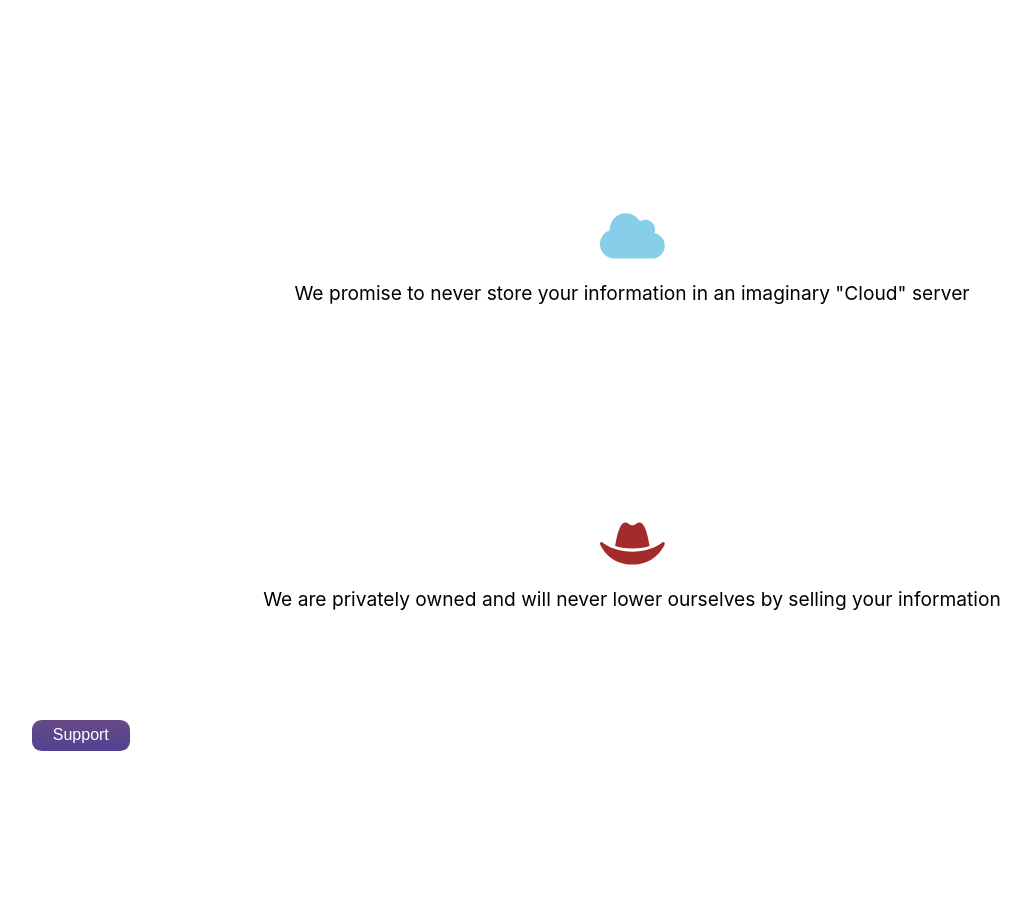
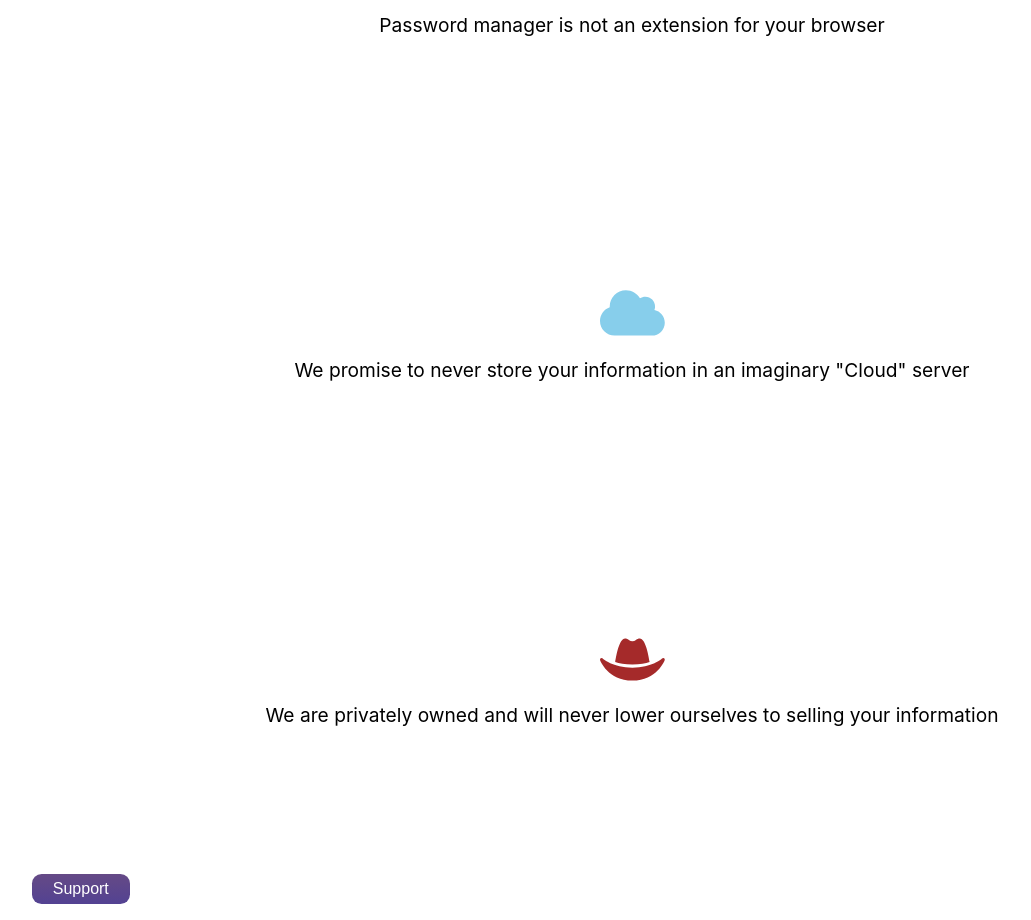
Before and after one commit to jasoncarcamo/password-manager-client, a React (Create React App) app: page / in a window 1280 px wide. Shown: the part 571-1491 px from the top of the page, without its empty margins (8-1039 px from the left). Before the commit the page ends 1338 px from the top, so only its background shows below. Built offline with nearby package versions, Linux system fonts and the light colour scheme.

Commit message:
Added icons to landing page

```diff
--- a/src/components/LandingPage/LandingPage.css
+++ b/src/components/LandingPage/LandingPage.css
@@ -9,6 +9,8 @@
 
 #landing-page > div{
     padding: 5em 0;
+    width: 80%;
+    margin: 2em auto;
     text-align: center;
     font-size: 1.2em;
 }
--- a/src/components/LandingPage/LandingPage.js
+++ b/src/components/LandingPage/LandingPage.js
@@ -40,7 +40,7 @@ export default class extends React.Component{
                         className="Icon"
                         icon={faHatCowboy}
                         style={{color: "brown"}}></FontAwesomeIcon>
-                    <p>We are privately owned and will never lower ourselves by selling your information</p>
+                    <p>We are privately owned and will never lower ourselves to selling your information</p>
                 </div>
 
 
```
